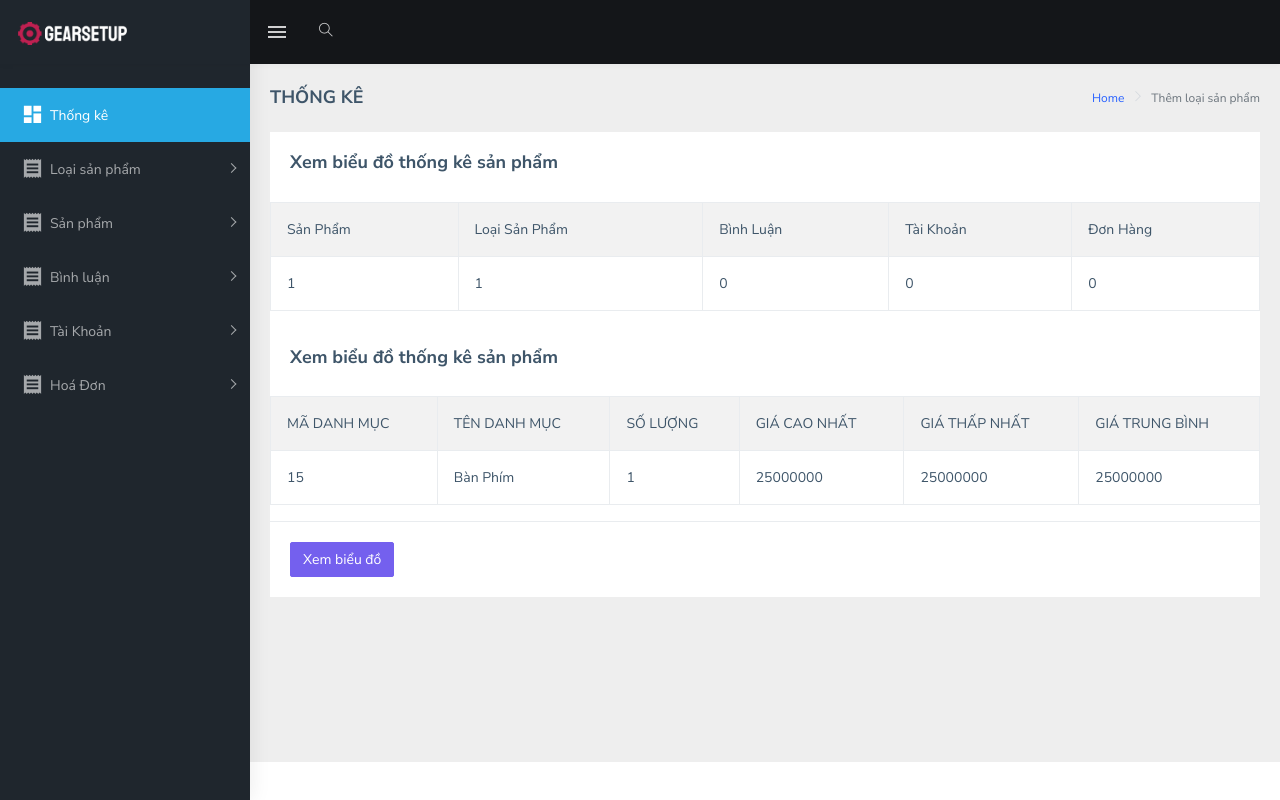
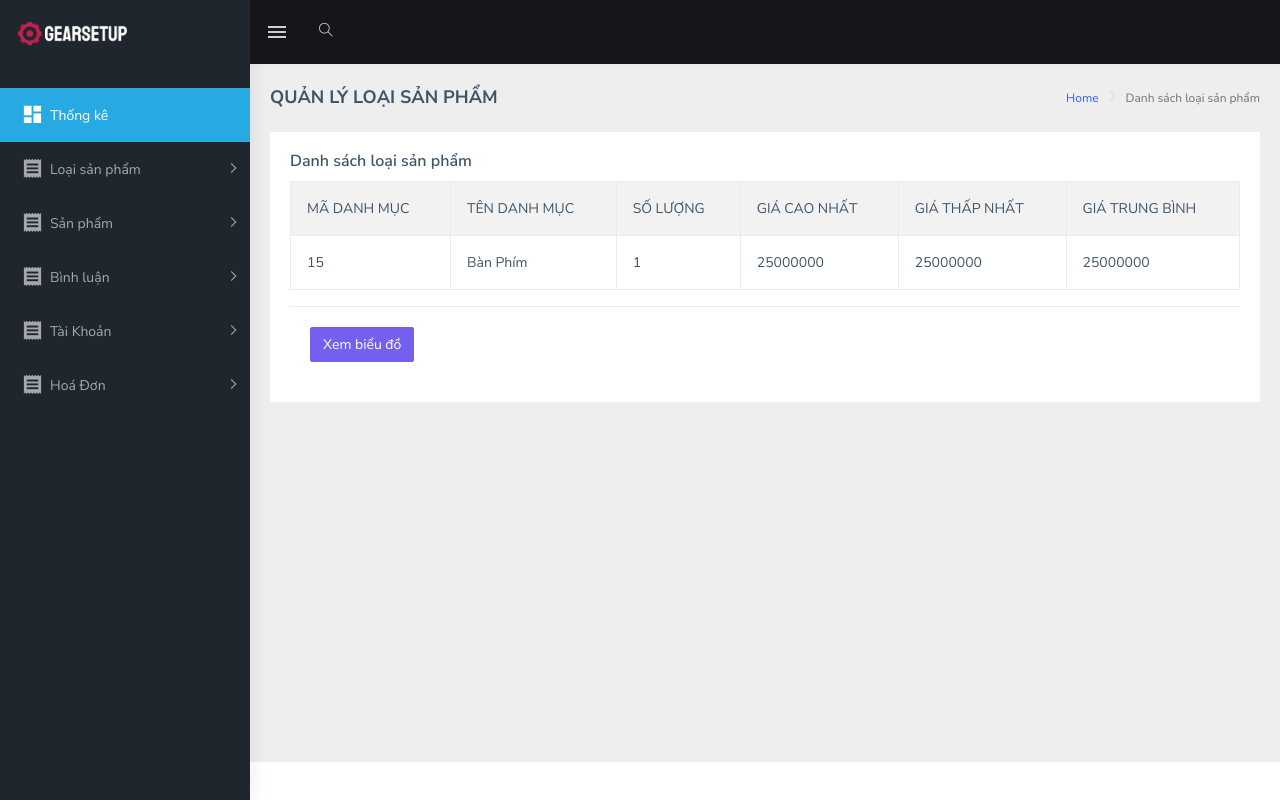
Before and after one commit to khaihoang119/quanlylinhkien, a PHP site: page /index.php?act=thongke in a window 1280 px wide. Run offline with PHP 8.4, Linux system fonts and the light colour scheme; data comes from the database, SQL or seed files in the repository; data that the repository does not hold is empty; style sheets or scripts are compiled from the project's sources; some libraries are stand-ins or nearby versions.

Commit message:
No2 - admin update ngay 3/12 chinh sua code

```diff
--- a/admin/index.php
+++ b/admin/index.php
@@ -252,7 +252,7 @@ if (isset($_GET['act'])) {
     }
 
 } else {
-    include "home.php";
+    include "thongke/bieudo.php";
 }
 ?>
 <?
--- a/admin/thongke/index.php
+++ b/admin/thongke/index.php
@@ -1,4 +1,5 @@
-
+<!-- Page wrapper  -->
+<!-- ============================================================== -->
 <div class="page-wrapper">
     <!-- ============================================================== -->
     <!-- Bread crumb and right sidebar toggle -->
@@ -6,12 +7,12 @@
     <div class="page-breadcrumb">
         <div class="row">
             <div class="col-12 d-flex no-block align-items-center">
-                <h4 class="page-title">THỐNG KÊ</h4>
+                <h4 class="page-title">QUẢN LÝ LOẠI SẢN PHẨM</h4>
                 <div class="ms-auto text-end">
                     <nav aria-label="breadcrumb">
                         <ol class="breadcrumb">
                             <li class="breadcrumb-item"><a href="#">Home</a></li>
-                            <li class="breadcrumb-item active" aria-current="page">Thêm loại sản phẩm</li>
+                            <li class="breadcrumb-item active" aria-current="page">Danh sách loại sản phẩm</li>
                         </ol>
                     </nav>
                 </div>
@@ -29,37 +30,12 @@
         <!-- Start Page Content -->
         <!-- ============================================================== -->
         <div class="row">
-            <div class="col-md-12">
+            <div class="col-12">
+
                 <div class="card">
-
-                    <form class="form-horizontal" action="" onsubmit="return validateForm();"
-                          method="POST">
-                        <div class="card-body">
-                            <h4>Xem biểu đồ thống kê sản phẩm</h4>
-                        </div>
-                        <table class="table table-striped table-bordered">
-                            <tr>
-                                <th>Sản Phẩm</th>
-                                <th>Loại Sản Phẩm</th>
-                                <th>Bình Luận</th>
-                                <th>Tài Khoản</th>
-                                <th>Đơn Hàng</th>
-                            </tr>
-
-                            <tr>
-                                <td><?php echo thong_ke_hang_hoa() ?></td>
-                                <td><?php echo thong_ke_loai() ?></td>
-                                <td><?php echo thong_ke_binh_luan() ?></td>
-                                <td><?php echo thong_ke_khach_hang() ?></td>
-                                <td><?php echo thong_ke_don_hang() ?></td>
-                            </tr>
-                        </table>
-                    </form>
-                    <form class="form-horizontal" action="" onsubmit="return validateForm();"
-                          method="POST">
-                        <div class="card-body">
-                            <h4>Xem biểu đồ thống kê sản phẩm</h4>
-                        </div>
+                    <div class="card-body">
+                        <h5 class="card-title">Danh sách loại sản phẩm</h5>
+                        <div class="table-responsive">
                         <table class="table table-striped table-bordered">
                             <tr>
                                 <th>MÃ DANH MỤC</th>
@@ -98,12 +74,12 @@
                         }
                         ?>
                     </form>
+                        </div>
+
+                    </div>
                 </div>
-
             </div>
-
         </div>
-
         <!-- ============================================================== -->
         <!-- End PAge Content -->
         <!-- ============================================================== -->
```
